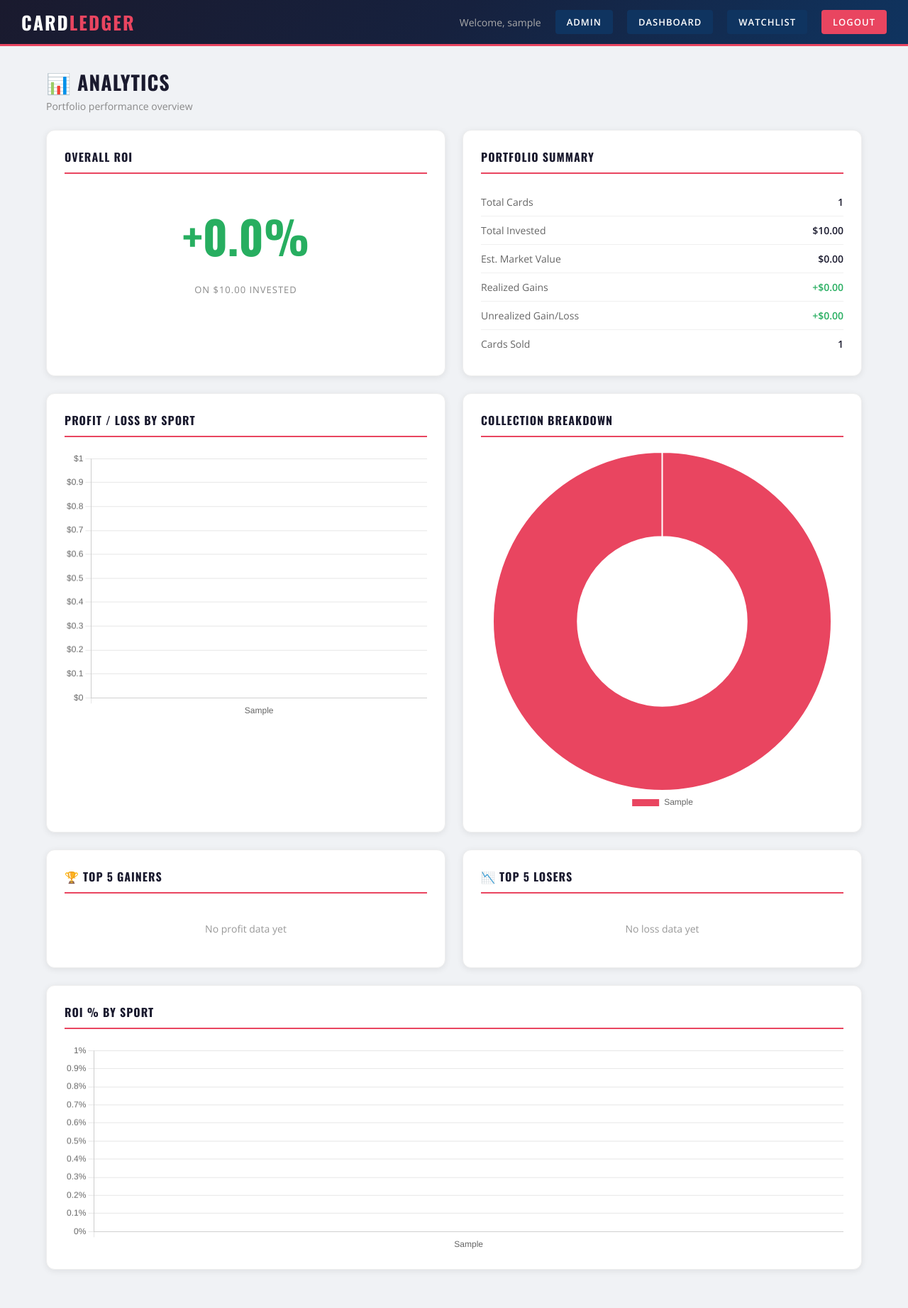
After one commit to jtpiazzamn/card-tracker, a Flask app: page /analytics in a window 1280 px wide. The commit adds this page. Shown: the whole page at 71% size. Run offline with Flask 3, Linux system fonts and the light colour scheme; a user stored in the database is signed in; tables that the repository leaves empty hold one stand-in row (values such as "Sample post"); some libraries are stand-ins or nearby versions.

Commit message:
Add analytics page and watchlist

```diff
--- a/main.py
+++ b/main.py
@@ -604,3 +604,127 @@ def scan_card():
         return jsonify(result)
     except Exception as e:
         return jsonify({'error': str(e)}), 500
+
+@main.route('/analytics')
+@login_required
+def analytics():
+    from collections import defaultdict
+    all_cards = Card.query.filter_by(user_id=current_user.id).all()
+
+    total_cards = len(all_cards)
+    total_invested = sum(c.buy_price for c in all_cards)
+    cards_sold = sum(1 for c in all_cards if c.sell_price)
+
+    realized_gains = sum(
+        c.sell_price - c.buy_price for c in all_cards if c.sell_price
+    )
+    unrealized = sum(
+        (c.market_price or c.buy_price) - c.buy_price
+        for c in all_cards if not c.sell_price
+    )
+    est_market_value = sum(
+        c.market_price or c.buy_price for c in all_cards if not c.sell_price
+    )
+
+    total_value = sum(
+        c.sell_price if c.sell_price else (c.market_price or c.buy_price)
+        for c in all_cards
+    )
+    roi = ((total_value - total_invested) / total_invested * 100) if total_invested > 0 else 0
+
+    # Top gainers / losers (cards with profit_loss data)
+    cards_with_pl = [c for c in all_cards if c.profit_loss is not None]
+    sorted_by_pl = sorted(cards_with_pl, key=lambda c: c.profit_loss, reverse=True)
+    top_gainers = [c for c in sorted_by_pl if c.profit_loss > 0][:5]
+    top_losers = sorted([c for c in sorted_by_pl if c.profit_loss < 0], key=lambda c: c.profit_loss)[:5]
+
+    # Profit by sport
+    sport_data = defaultdict(float)
+    sport_counts = defaultdict(int)
+    for c in all_cards:
+        sport = c.sport or 'Unknown'
+        sport_counts[sport] += 1
+        if c.profit_loss is not None:
+            sport_data[sport] += c.profit_loss
+
+    sport_labels = list(sport_data.keys())
+    sport_profits = [round(sport_data[s], 2) for s in sport_labels]
+
+    # Breakdown by sport (count)
+    breakdown_labels = list(sport_counts.keys())
+    breakdown_counts = [sport_counts[s] for s in breakdown_labels]
+
+    # ROI by sport
+    sport_invested = defaultdict(float)
+    sport_value = defaultdict(float)
+    for c in all_cards:
+        sport = c.sport or 'Unknown'
+        sport_invested[sport] += c.buy_price
+        sport_value[sport] += c.sell_price if c.sell_price else (c.market_price or c.buy_price)
+
+    roi_labels = list(sport_invested.keys())
+    roi_values = [
+        round((sport_value[s] - sport_invested[s]) / sport_invested[s] * 100, 1)
+        if sport_invested[s] > 0 else 0
+        for s in roi_labels
+    ]
+
+    return render_template('analytics.html',
+        total_cards=total_cards,
+        total_invested=total_invested,
+        est_market_value=est_market_value,
+        realized_gains=realized_gains,
+        unrealized=unrealized,
+        cards_sold=cards_sold,
+        roi=roi,
+        top_gainers=top_gainers,
+        top_losers=top_losers,
+        sport_labels=sport_labels,
+        sport_profits=sport_profits,
+        breakdown_labels=breakdown_labels,
+        breakdown_counts=breakdown_counts,
+        roi_labels=roi_labels,
+        roi_values=roi_values
+    )
+
+@main.route('/watchlist')
+@login_required
+def watchlist():
+    from models import Watchlist
+    items = Watchlist.query.filter_by(user_id=current_user.id).order_by(Watchlist.date_added.desc()).all()
+    return render_template('watchlist.html', items=items)
+
+@main.route('/watchlist/add', methods=['POST'])
+@login_required
+def add_watchlist():
+    from models import Watchlist
+    player_name = request.form.get('player_name', '').strip()
+    if not player_name:
+        flash('Player name is required.')
+        return redirect(url_for('main.watchlist'))
+
+    item = Watchlist(
+        player_name=player_name,
+        sport=request.form.get('sport') or None,
+        target_price=float(request.form.get('target_price')) if request.form.get('target_price') else None,
+        priority=request.form.get('priority', 'medium'),
+        notes=request.form.get('notes', '').strip() or None,
+        user_id=current_user.id
+    )
+    db.session.add(item)
+    db.session.commit()
+    flash(f'{player_name} added to watchlist.')
+    return redirect(url_for('main.watchlist'))
+
+@main.route('/watchlist/delete/<int:item_id>')
+@login_required
+def delete_watchlist(item_id):
+    from models import Watchlist
+    item = Watchlist.query.get_or_404(item_id)
+    if item.user_id != current_user.id:
+        flash('Permission denied.')
+        return redirect(url_for('main.watchlist'))
+    db.session.delete(item)
+    db.session.commit()
+    flash('Removed from watchlist.')
+    return redirect(url_for('main.watchlist'))
--- /dev/null
+++ b/templates/Analytics.html
@@ -0,0 +1,269 @@
+<!DOCTYPE html>
+<html>
+<head>
+    <meta charset="UTF-8">
+    <meta name="viewport" content="width=device-width, initial-scale=1.0">
+    <title>CardLedger - Analytics</title>
+    <link rel="stylesheet" href="{{ url_for('static', filename='css/style.css') }}">
+    <script src="https://cdn.jsdelivr.net/npm/chart.js"></script>
+    <style>
+        .analytics-wrapper { background: #f0f2f5; min-height: calc(100vh - 65px); padding: 30px 0; }
+        .analytics-container { max-width: 1200px; margin: 0 auto; padding: 0 25px; }
+        .analytics-grid { display: grid; grid-template-columns: 1fr 1fr; gap: 24px; margin-bottom: 24px; }
+        .analytics-card { background: white; border-radius: 12px; padding: 25px; box-shadow: 0 2px 10px rgba(0,0,0,0.08); border: 1px solid #eee; }
+        .analytics-card h3 { font-family: 'Oswald', sans-serif; font-size: 16px; text-transform: uppercase; letter-spacing: 1px; color: #1a1a2e; margin-bottom: 20px; padding-bottom: 10px; border-bottom: 2px solid #e94560; }
+        .analytics-card.full-width { grid-column: 1 / -1; }
+        .roi-big { font-family: 'Oswald', sans-serif; font-size: 64px; font-weight: 700; text-align: center; padding: 20px 0; }
+        .roi-big.profit { color: #27ae60; }
+        .roi-big.loss { color: #e94560; }
+        .roi-sub { text-align: center; color: #888; font-size: 13px; letter-spacing: 1px; text-transform: uppercase; }
+        .top-cards-list { list-style: none; }
+        .top-cards-list li { display: flex; justify-content: space-between; align-items: center; padding: 10px 0; border-bottom: 1px solid #f0f0f0; font-size: 14px; }
+        .top-cards-list li:last-child { border-bottom: none; }
+        .top-card-name { font-weight: 600; color: #1a1a2e; }
+        .top-card-sub { font-size: 11px; color: #999; margin-top: 2px; }
+        .top-card-value { font-family: 'Oswald', sans-serif; font-size: 18px; font-weight: 700; }
+        .top-card-value.profit { color: #27ae60; }
+        .top-card-value.loss { color: #e94560; }
+        .rank-badge { width: 26px; height: 26px; border-radius: 50%; background: #1a1a2e; color: white; font-size: 12px; font-weight: 700; display: flex; align-items: center; justify-content: center; flex-shrink: 0; margin-right: 12px; }
+        .rank-badge.gold { background: #f39c12; }
+        .rank-badge.silver { background: #95a5a6; }
+        .rank-badge.bronze { background: #e67e22; }
+        .card-rank-left { display: flex; align-items: center; }
+        .stat-row { display: flex; justify-content: space-between; padding: 10px 0; border-bottom: 1px solid #f0f0f0; font-size: 14px; }
+        .stat-row:last-child { border-bottom: none; }
+        .stat-row-label { color: #666; }
+        .stat-row-value { font-weight: 700; color: #1a1a2e; }
+        @media (max-width: 768px) {
+            .analytics-grid { grid-template-columns: 1fr; }
+            .analytics-card.full-width { grid-column: 1; }
+            .roi-big { font-size: 48px; }
+        }
+    </style>
+</head>
+<body>
+    <nav>
+        <h1>Card<span>Ledger</span></h1>
+        <div class="nav-right">
+            <span>Welcome, {{ current_user.username }}</span>
+            {% if current_user.is_admin %}
+                <a href="{{ url_for('admin.admin_dashboard') }}" style="background:#0f3460;">Admin</a>
+            {% endif %}
+            <a href="{{ url_for('main.dashboard') }}" style="background:#0f3460;">Dashboard</a>
+            <a href="{{ url_for('main.watchlist') }}" style="background:#0f3460;">Watchlist</a>
+            <a href="{{ url_for('auth.logout') }}">Logout</a>
+        </div>
+    </nav>
+
+    <div class="analytics-wrapper">
+        <div class="analytics-container">
+            <div style="margin-bottom:24px;">
+                <h2 style="font-family:'Oswald',sans-serif; font-size:28px; color:#1a1a2e; text-transform:uppercase; letter-spacing:1px;">📊 Analytics</h2>
+                <p style="color:#888; font-size:14px; margin-top:4px;">Portfolio performance overview</p>
+            </div>
+
+            <div class="analytics-grid">
+
+                <!-- Overall ROI -->
+                <div class="analytics-card">
+                    <h3>Overall ROI</h3>
+                    {% if total_invested > 0 %}
+                        <div class="roi-big {% if roi >= 0 %}profit{% else %}loss{% endif %}">
+                            {% if roi >= 0 %}+{% endif %}{{ "%.1f"|format(roi) }}%
+                        </div>
+                        <div class="roi-sub">on ${{ "{:,.2f}".format(total_invested) }} invested</div>
+                    {% else %}
+                        <div class="roi-big" style="color:#ccc;">—</div>
+                        <div class="roi-sub">No cards in collection</div>
+                    {% endif %}
+                </div>
+
+                <!-- Portfolio Summary -->
+                <div class="analytics-card">
+                    <h3>Portfolio Summary</h3>
+                    <div class="stat-row">
+                        <span class="stat-row-label">Total Cards</span>
+                        <span class="stat-row-value">{{ total_cards }}</span>
+                    </div>
+                    <div class="stat-row">
+                        <span class="stat-row-label">Total Invested</span>
+                        <span class="stat-row-value">${{ "{:,.2f}".format(total_invested) }}</span>
+                    </div>
+                    <div class="stat-row">
+                        <span class="stat-row-label">Est. Market Value</span>
+                        <span class="stat-row-value">${{ "{:,.2f}".format(est_market_value) }}</span>
+                    </div>
+                    <div class="stat-row">
+                        <span class="stat-row-label">Realized Gains</span>
+                        <span class="stat-row-value" style="color:{% if realized_gains >= 0 %}#27ae60{% else %}#e94560{% endif %}">
+                            {% if realized_gains >= 0 %}+{% endif %}${{ "{:,.2f}".format(realized_gains) }}
+                        </span>
+                    </div>
+                    <div class="stat-row">
+                        <span class="stat-row-label">Unrealized Gain/Loss</span>
+                        <span class="stat-row-value" style="color:{% if unrealized >= 0 %}#27ae60{% else %}#e94560{% endif %}">
+                            {% if unrealized >= 0 %}+{% endif %}${{ "{:,.2f}".format(unrealized) }}
+                        </span>
+                    </div>
+                    <div class="stat-row">
+                        <span class="stat-row-label">Cards Sold</span>
+                        <span class="stat-row-value">{{ cards_sold }}</span>
+                    </div>
+                </div>
+
+                <!-- Profit by Sport -->
+                <div class="analytics-card">
+                    <h3>Profit / Loss by Sport</h3>
+                    <canvas id="sportChart" height="220"></canvas>
+                </div>
+
+                <!-- Collection by Sport -->
+                <div class="analytics-card">
+                    <h3>Collection Breakdown</h3>
+                    <canvas id="breakdownChart" height="220"></canvas>
+                </div>
+
+                <!-- Top Gainers -->
+                <div class="analytics-card">
+                    <h3>🏆 Top 5 Gainers</h3>
+                    {% if top_gainers %}
+                    <ul class="top-cards-list">
+                        {% for card in top_gainers %}
+                        <li>
+                            <div class="card-rank-left">
+                                <div class="rank-badge {% if loop.index == 1 %}gold{% elif loop.index == 2 %}silver{% elif loop.index == 3 %}bronze{% endif %}">{{ loop.index }}</div>
+                                <div>
+                                    <div class="top-card-name"><a href="{{ url_for('main.card_detail', card_id=card.id) }}" style="color:#1a1a2e;text-decoration:none;">{{ card.player_name }}</a></div>
+                                    <div class="top-card-sub">{{ card.year or '' }} {{ card.manufacturer or '' }}</div>
+                                </div>
+                            </div>
+                            <div>
+                                <div class="top-card-value profit">+${{ "{:,.2f}".format(card.profit_loss) }}</div>
+                                <div style="font-size:11px;color:#27ae60;text-align:right;">+{{ "%.0f"|format((card.profit_loss / card.buy_price) * 100) }}%</div>
+                            </div>
+                        </li>
+                        {% endfor %}
+                    </ul>
+                    {% else %}
+                        <p style="color:#999;font-size:14px;text-align:center;padding:20px;">No profit data yet</p>
+                    {% endif %}
+                </div>
+
+                <!-- Top Losers -->
+                <div class="analytics-card">
+                    <h3>📉 Top 5 Losers</h3>
+                    {% if top_losers %}
+                    <ul class="top-cards-list">
+                        {% for card in top_losers %}
+                        <li>
+                            <div class="card-rank-left">
+                                <div class="rank-badge" style="background:#e94560;">{{ loop.index }}</div>
+                                <div>
+                                    <div class="top-card-name"><a href="{{ url_for('main.card_detail', card_id=card.id) }}" style="color:#1a1a2e;text-decoration:none;">{{ card.player_name }}</a></div>
+                                    <div class="top-card-sub">{{ card.year or '' }} {{ card.manufacturer or '' }}</div>
+                                </div>
+                            </div>
+                            <div>
+                                <div class="top-card-value loss">${{ "{:,.2f}".format(card.profit_loss) }}</div>
+                                <div style="font-size:11px;color:#e94560;text-align:right;">{{ "%.0f"|format((card.profit_loss / card.buy_price) * 100) }}%</div>
+                            </div>
+                        </li>
+                        {% endfor %}
+                    </ul>
+                    {% else %}
+                        <p style="color:#999;font-size:14px;text-align:center;padding:20px;">No loss data yet</p>
+                    {% endif %}
+                </div>
+
+                <!-- ROI by Sport -->
+                <div class="analytics-card full-width">
+                    <h3>ROI % by Sport</h3>
+                    <canvas id="roiChart" height="80"></canvas>
+                </div>
+
+            </div>
+        </div>
+    </div>
+
+<script>
+// Profit by Sport Bar Chart
+const sportLabels = {{ sport_labels | tojson }};
+const sportProfits = {{ sport_profits | tojson }};
+const sportColors = sportProfits.map(v => v >= 0 ? 'rgba(46,204,113,0.8)' : 'rgba(233,69,96,0.8)');
+const sportBorders = sportProfits.map(v => v >= 0 ? '#27ae60' : '#e94560');
+
+new Chart(document.getElementById('sportChart'), {
+    type: 'bar',
+    data: {
+        labels: sportLabels,
+        datasets: [{
+            label: 'Profit / Loss',
+            data: sportProfits,
+            backgroundColor: sportColors,
+            borderColor: sportBorders,
+            borderWidth: 2,
+            borderRadius: 6
+        }]
+    },
+    options: {
+        responsive: true,
+        plugins: {
+            legend: { display: false },
+            tooltip: { callbacks: { label: ctx => '$' + ctx.parsed.y.toFixed(2) } }
+        },
+        scales: {
+            y: { ticks: { callback: v => '$' + v } }
+        }
+    }
+});
+
+// Collection Breakdown Pie Chart
+const breakdownLabels = {{ breakdown_labels | tojson }};
+const breakdownCounts = {{ breakdown_counts | tojson }};
+new Chart(document.getElementById('breakdownChart'), {
+    type: 'doughnut',
+    data: {
+        labels: breakdownLabels,
+        datasets: [{
+            data: breakdownCounts,
+            backgroundColor: ['#e94560','#0f3460','#27ae60','#f39c12','#9b59b6','#1abc9c'],
+            borderWidth: 2
+        }]
+    },
+    options: {
+        responsive: true,
+        plugins: {
+            legend: { position: 'bottom' }
+        }
+    }
+});
+
+// ROI by Sport Bar Chart
+const roiLabels = {{ roi_labels | tojson }};
+const roiValues = {{ roi_values | tojson }};
+const roiColors = roiValues.map(v => v >= 0 ? 'rgba(46,204,113,0.8)' : 'rgba(233,69,96,0.8)');
+new Chart(document.getElementById('roiChart'), {
+    type: 'bar',
+    data: {
+        labels: roiLabels,
+        datasets: [{
+            label: 'ROI %',
+            data: roiValues,
+            backgroundColor: roiColors,
+            borderRadius: 6
+        }]
+    },
+    options: {
+        responsive: true,
+        plugins: {
+            legend: { display: false },
+            tooltip: { callbacks: { label: ctx => ctx.parsed.y.toFixed(1) + '%' } }
+        },
+        scales: {
+            y: { ticks: { callback: v => v + '%' } }
+        }
+    }
+});
+</script>
+</body>
+</html>
--- a/templates/dashboard.html
+++ b/templates/dashboard.html
@@ -115,6 +115,8 @@
             {% if current_user.is_admin %}
                 <a href="{{ url_for('admin.admin_dashboard') }}" style="background:#0f3460;">Admin</a>
             {% endif %}
+            <a href="{{ url_for('main.analytics') }}" style="background:#0f3460;">Analytics</a>
+            <a href="{{ url_for('main.watchlist') }}" style="background:#0f3460;">Watchlist</a>
             <a href="{{ url_for('main.lots') }}" style="background:#0f3460;">Lots</a>
             <a href="{{ url_for('main.change_password') }}" style="background:#0f3460;">Change Password</a>
             <a href="{{ url_for('auth.logout') }}">Logout</a>
```
Also changed, not shown: models.py (+11 -1 lines), templates/Watchlist.html (added, +154 -0 lines).
